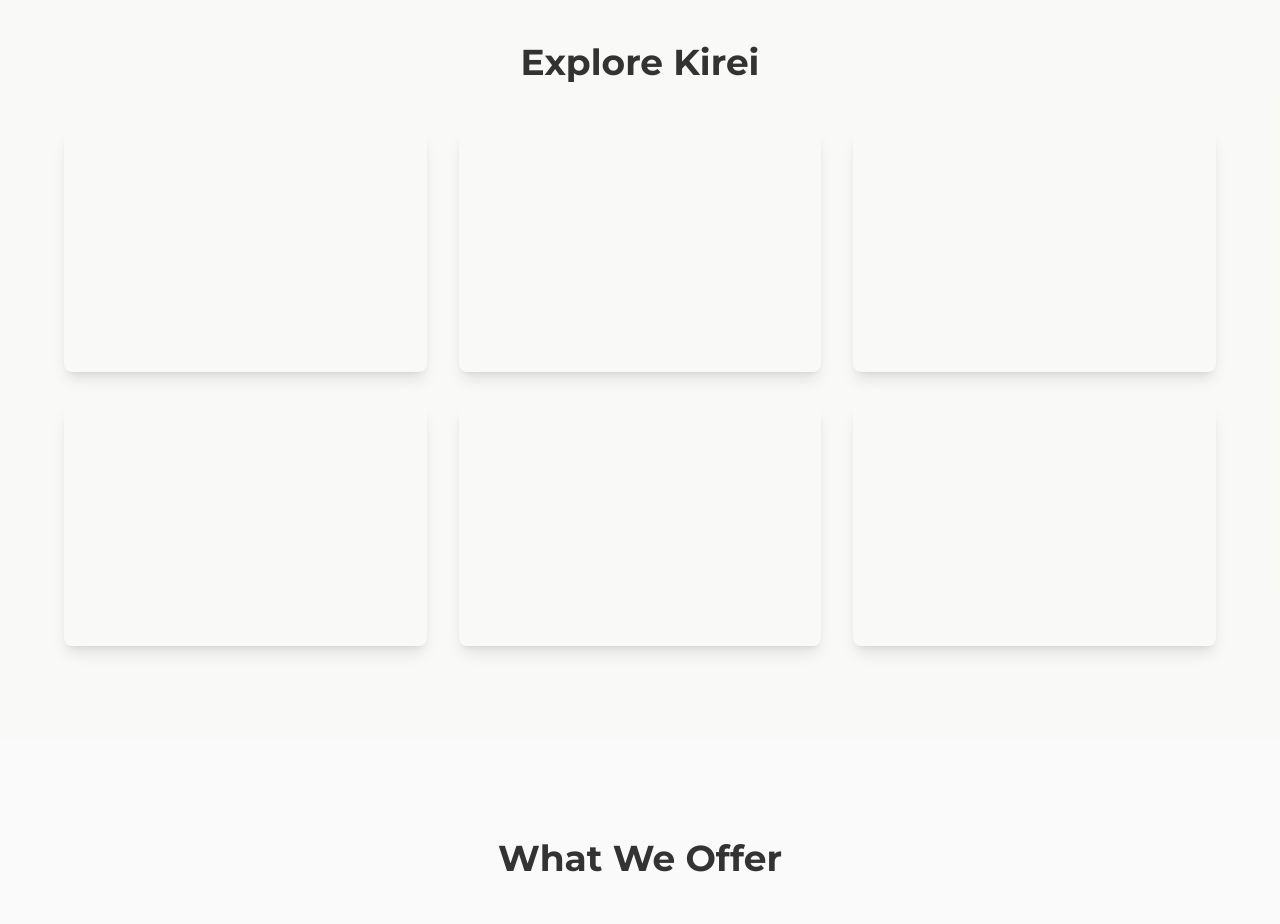
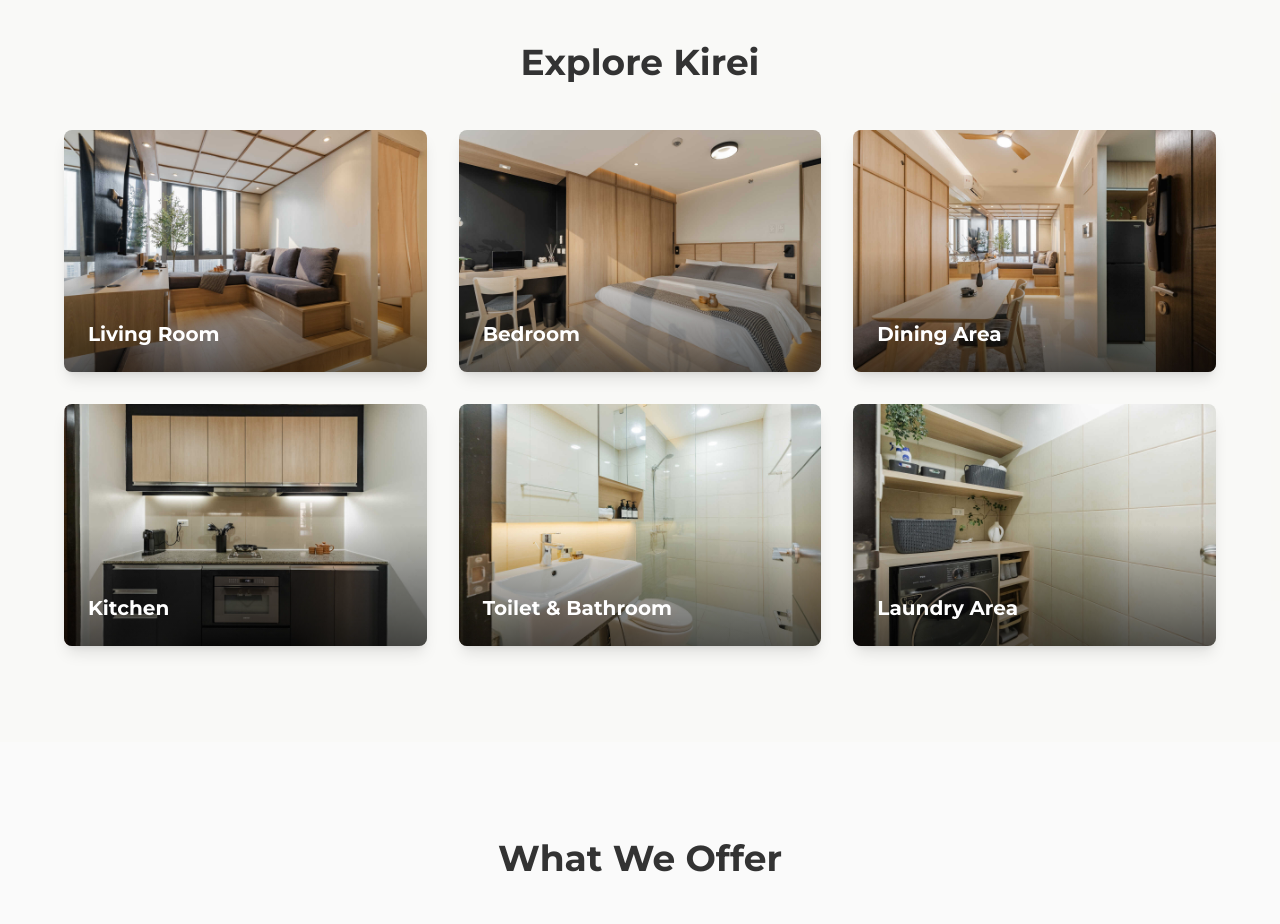
Before and after one commit to raeandres/kirei_homestay_web, a Next.js app: page / in a window 1280 px wide. Shown: the part 1940-2864 px from the top of the page. Built offline with nearby package versions, Linux system fonts and the light colour scheme; a web font is replaced by a local one.

Commit message:
Fixed gallery tile images

```diff
--- a/src/components/sections/gallery-section.tsx
+++ b/src/components/sections/gallery-section.tsx
@@ -87,7 +87,7 @@ export function GallerySection() {
               key={item.name}
               type="button"
               onClick={() => handleOpenModal(index)}
-              className="group block w-full p-0 border-0 rounded-lg shadow-lg custom-aspect-3-2 overflow-hidden text-left focus:outline-none focus:ring-2 focus:ring-ring focus:ring-offset-2"
+              className="group block w-full p-0 border-0 rounded-lg shadow-lg aspect-[3/2] overflow-hidden text-left focus:outline-none focus:ring-2 focus:ring-ring focus:ring-offset-2"
               aria-label={`View image of ${item.name}`}
             >
               <div className="relative w-full h-full">
```
